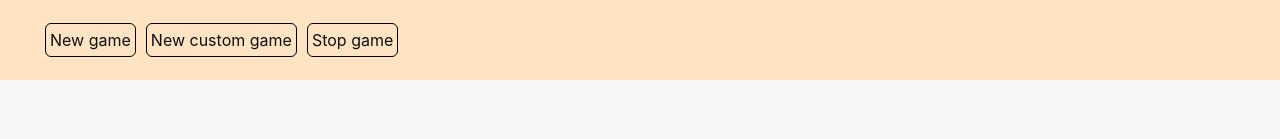
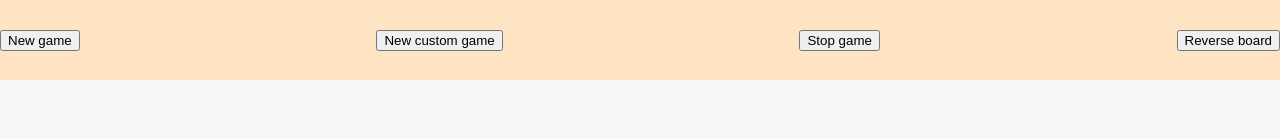
Before and after one commit to loloof64/chess-against-engine, a React (Vite) app: page / in a window 1280 px wide. Shown: the top 139 px of the page. Built offline with nearby package versions, Linux system fonts and the light colour scheme.

Commit message:
feat: we can reverse board

```diff
--- a/src/components/board/Board.tsx
+++ b/src/components/board/Board.tsx
@@ -18,8 +18,14 @@ import { useState } from "react";
 import MessageDialog from "./MessageDialog";
 
 function Board() {
-  const { historyMoves, positionFen, inProgress, boardKey, lastMoveArrow } =
-    useGame();
+  const {
+    historyMoves,
+    positionFen,
+    inProgress,
+    boardKey,
+    boardOrientation,
+    lastMoveArrow,
+  } = useGame();
   const dispatch = useGameDispatch();
 
   const isWhiteTurn = positionFen.split(" ")[1] !== "b";
@@ -208,6 +214,7 @@ function Board() {
         options={{
           onPieceDrop: handlePieceDrop,
           canDragPiece: handleCanDragPiece,
+          boardOrientation,
           position: positionFen,
           showAnimations: true,
           arrows: lastMoveArrow ? [lastMoveArrow] : [],
--- a/src/components/toolbar/Toolbar.tsx
+++ b/src/components/toolbar/Toolbar.tsx
@@ -18,21 +18,23 @@ function Toolbar() {
   }
 
   function stopGame() {
-    ////////////
-    console.log("game stopped");
-    /////////////
     dispatch({
       type: GameActionType.stopGame,
     });
   }
 
+  function reverseBoard() {
+    dispatch({
+      type: GameActionType.reverseBoard,
+    });
+  }
+
   return (
     <div className="toolbar">
-      <ul>
-        <li onClick={startNewDefaultGame}>New game</li>
-        <li onClick={startNewCustomGame}>New custom game</li>
-        <li onClick={stopGame}>Stop game</li>
-      </ul>
+      <button onClick={startNewDefaultGame}>New game</button>
+      <button onClick={startNewCustomGame}>New custom game</button>
+      <button onClick={stopGame}>Stop game</button>
+      <button onClick={reverseBoard}>Reverse board</button>
     </div>
   );
 }
--- a/src/stores/game/GameContext.tsx
+++ b/src/stores/game/GameContext.tsx
@@ -1,4 +1,4 @@
-import { Chess, Color, Move } from "chess.js";
+import { Chess, Move } from "chess.js";
 import { createContext, useContext, useReducer } from "react";
 import generateKey from "../../utils/KeyGenerator";
 import { MoveHistoryNodeProps } from "../../components/move_history/MoveHistoryNode";
@@ -12,7 +12,10 @@ export enum GameActionType {
   stopGame,
   gotoPositionIndex,
   setHistoryIndex,
+  reverseBoard,
 }
+
+type BoardOrientation = "white" | "black" | undefined;
 
 interface GameAction {
   type: GameActionType;
@@ -22,7 +25,7 @@ interface GameAction {
 interface Game {
   boardKey: string;
   positionFen: string;
-  boardOrientation: Color;
+  boardOrientation: BoardOrientation;
   historyMoves: Array<MoveHistoryNodeProps>;
   inProgress: boolean;
   lastMoveArrow?: Arrow;
@@ -43,7 +46,7 @@ const initialGame: Game = {
   boardKey: generateKey(),
   positionFen: EMPTY_POSITION,
   firstPosition: EMPTY_POSITION,
-  boardOrientation: "w",
+  boardOrientation: "white",
   historyMoves: [],
   inProgress: false,
   lastMoveArrow: undefined,
@@ -77,7 +80,7 @@ function gameReducer(game: Game, action: GameAction): Game {
         boardKey: generateKey(),
         positionFen: DEFAULT_POSITION,
         firstPosition: DEFAULT_POSITION,
-        boardOrientation: "w",
+        boardOrientation: "white",
         historyMoves: [],
         inProgress: true,
         lastMoveArrow: undefined,
@@ -85,7 +88,8 @@ function gameReducer(game: Game, action: GameAction): Game {
       };
     case GameActionType.startNewGame:
       const newPosition = action.value;
-      const newOrientation = newPosition.split(" ")[1] === "b" ? "b" : "w";
+      const newOrientation =
+        newPosition.split(" ")[1] === "b" ? "black" : "white";
       return {
         boardKey: generateKey(),
         positionFen: newPosition,
@@ -154,6 +158,13 @@ function gameReducer(game: Game, action: GameAction): Game {
         boardKey: generateKey(),
         historyIndex: action.value,
       };
+    case GameActionType.reverseBoard: {
+      return {
+        ...game,
+        boardKey: generateKey(),
+        boardOrientation: game.boardOrientation === "black" ? "white" : "black",
+      };
+    }
     default:
       throw Error("Unknown action: " + action.type);
   }
```
